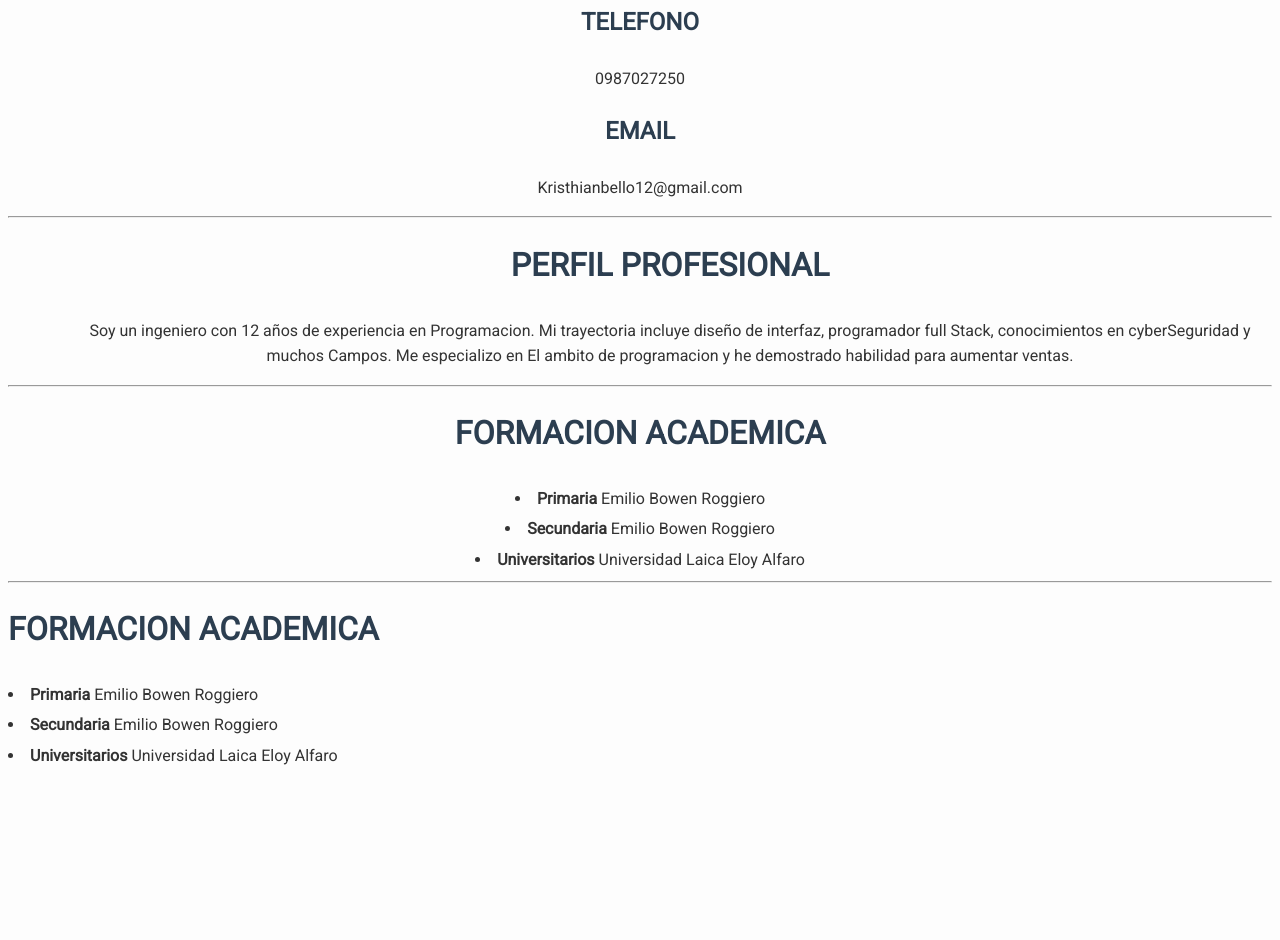
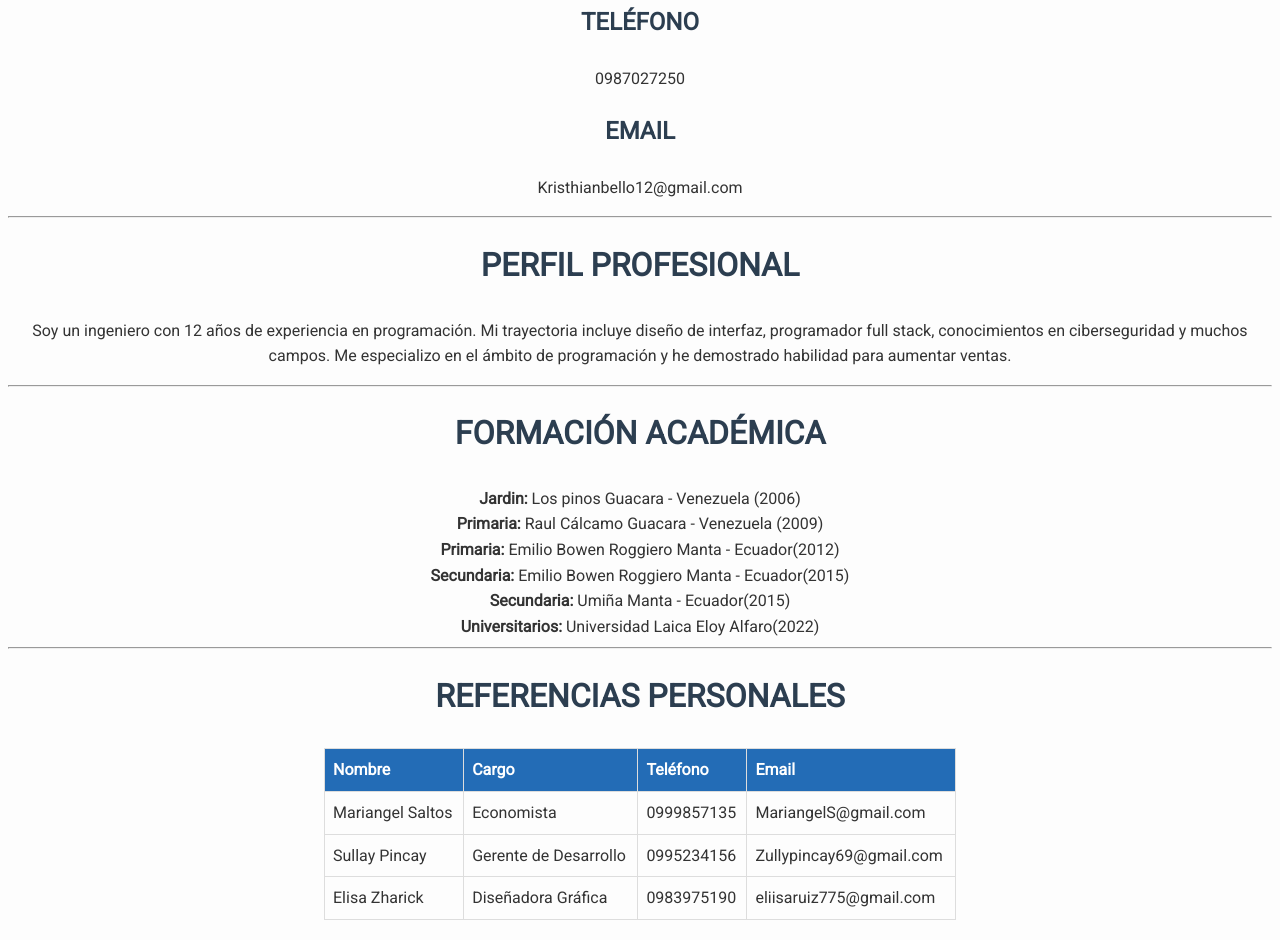
Before and after one commit to KristhianBello/Aplicaciones-para-Clientes-Web, a plain HTML site: page Tareas/Hoja de vida/Hoja de vida.html in a window 1280 px wide. Shown: the part 715-1655 px from the top of the page. Before the commit the page ends 1491 px from the top, so only its background shows below. Drawn offline with Linux system fonts and the light colour scheme.

Commit message:
hoja Final

```diff
--- a/Tareas/Hoja de vida/Hoja de vida.html
+++ b/Tareas/Hoja de vida/Hoja de vida.html
@@ -9,41 +9,72 @@
     <link rel="stylesheet" href="style.css">
 </head>
 <body>
-    <div ALIGN="Center">
+    <div align="center">
         <h1>Datos personales</h1>
-        <img src="photo.jpg">
-        <h2>Nombre Y Apellido</h2>
+        <img src="photo.jpg" alt="Foto de perfil">
+        <h2>Nombre y Apellido</h2>
         <p>Kristhian Augusto Bello Soledispa</p>
         <h2>Lugar de nacimiento</h2>
         <p>Manta - Ecuador</p>
-        <h2>Cedula</h2>
+        <h2>Cédula</h2>
         <p>1312105503</p>
         <h2>Estado Civil</h2>
         <p>Soltero</p>
-        <h2>Telefono</h2>
+        <h2>Teléfono</h2>
         <p>0987027250</p>
         <h2>Email</h2>
         <p>Kristhianbello12@gmail.com</p>
         <hr>
-        <ul>
-            <div ALING="Center">
-                <h1> Perfil Profesional</h1>
-                <p>Soy un ingeniero con 12 años de experiencia en Programacion. Mi trayectoria incluye diseño de interfaz, programador full Stack, conocimientos en cyberSeguridad y muchos Campos.
-                Me especializo en El ambito de programacion y he demostrado habilidad para aumentar ventas.</p>
-            </div>
-        </ul>
+    </div>
+
+        <div align="center">
+            <h1>Perfil Profesional</h1>
+            <p>Soy un ingeniero con 12 años de experiencia en programación. Mi trayectoria incluye diseño de interfaz, programador full stack, conocimientos en ciberseguridad y muchos campos. Me especializo en el ámbito de programación y he demostrado habilidad para aumentar ventas.</p>
+        </div>
         <hr>
-        <h1>Formacion academica</h1>
-        <li><b>Primaria</b> Emilio Bowen Roggiero</li>
-        <li><b>Secundaria</b> Emilio Bowen Roggiero</li>
-        <li><b>Universitarios</b> Universidad Laica Eloy Alfaro</li>
+        <div align="center">
+        <h1>Formación académica</h1>
+            <b>Jardin:</b> Los pinos Guacara - Venezuela (2006)<br>
+            <b>Primaria:</b> Raul Cálcamo Guacara - Venezuela (2009)<br>
+            <b>Primaria:</b> Emilio Bowen Roggiero Manta -  Ecuador(2012)<br>
+            <b>Secundaria:</b> Emilio Bowen Roggiero Manta - Ecuador(2015)<br>
+            <b>Secundaria:</b> Umiña Manta - Ecuador(2015)<br>
+            <b>Universitarios:</b> Universidad Laica Eloy Alfaro(2022)<br>
         </div>
-    </ul>
-    <hr>
-    <h1>Formacion academica</h1>
-    <li><b>Primaria</b> Emilio Bowen Roggiero</li>
-    <li><b>Secundaria</b> Emilio Bowen Roggiero</li>
-    <li><b>Universitarios</b> Universidad Laica Eloy Alfaro</li>
+        <hr>
+
+        <div align="center">
+        <h1>Referencias personales</h1>
+        <table>
+            <thead>
+                <tr>
+                    <th>Nombre</th>
+                    <th>Cargo</th>
+                    <th>Teléfono</th>
+                    <th>Email</th>
+                </tr>
+            </thead>
+            <tbody>
+                <tr>
+                    <td>Mariangel Saltos</td>
+                    <td>Economista</td>
+                    <td>0999857135</td>
+                    <td>MariangelS@gmail.com</td>
+                </tr>
+                <tr>
+                    <td>Sullay Pincay</td>
+                    <td>Gerente de Desarrollo</td>
+                    <td>0995234156</td>
+                    <td>Zullypincay69@gmail.com</td>
+                </tr>
+                <tr>
+                    <td>Elisa Zharick</td>
+                    <td>Diseñadora Gráfica</td>
+                    <td>0983975190</td>
+                    <td>eliisaruiz775@gmail.com</td>
+                </tr>
+            </tbody>
+        </table>
     </div>
 </body>
 </html>
--- a/Tareas/Hoja de vida/style.css
+++ b/Tareas/Hoja de vida/style.css
@@ -69,3 +69,25 @@ img{
     border: 3px solid #0a0d0f;
     object-fit: cover;
 }
+
+/*Tabla de referencias*/
+table{
+    width: 50%;
+    margin: 20px auto;
+    border-collapse: collapse;
+
+}
+
+table th, td{
+    border: 1px solid #ddd
+}
+th, td{
+    padding: 8px;
+    text-align: left;
+
+}
+
+th{
+    background-color: #236cb6;
+    color: white;
+}
```
Also changed, not shown: Tareas/Proyecto-html/tarea1.html (renamed from Tareas/Proyecto-html/.html).
